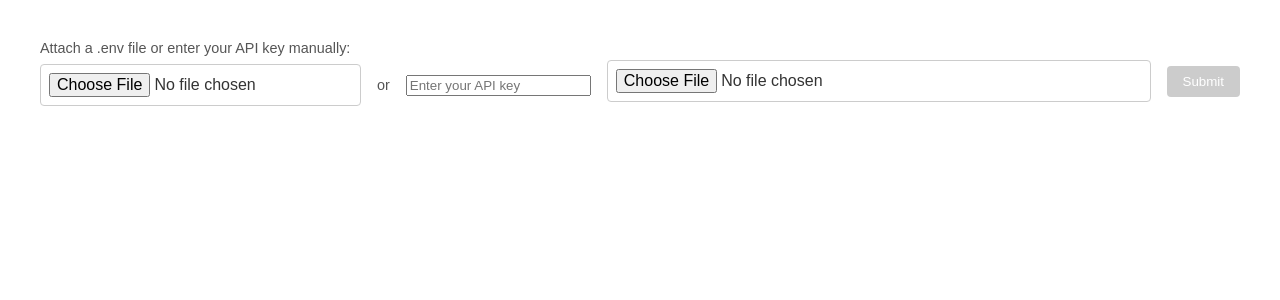
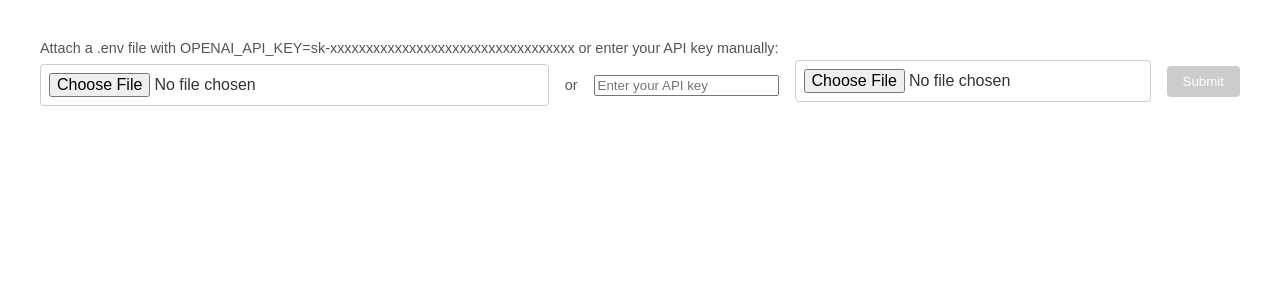
Before and after one commit to mayankpm/ottowatt, a Next.js app in the folder frontend/: page / in a window 1280 px wide. Shown: the top 300 px of the page. Built offline with nearby package versions, Linux system fonts and the light colour scheme.

Commit message:
.env fix

```diff
--- a/frontend/app/page.tsx
+++ b/frontend/app/page.tsx
@@ -14,17 +14,23 @@ export default function Home() {
     reader.onload = (e) => {
       const content = e.target?.result as string;
       const lines = content.split("\n");
-      const apiKeyLine = lines.find((line) => line.startsWith("API_KEY="));
+      const apiKeyLine = lines.find((line) => line.startsWith("OPENAI_API_KEY="));
       if (apiKeyLine) {
         const [, key] = apiKeyLine.split("=");
-        setApiKey(key.trim());
+        if (key) {
+          setApiKey(key.trim());
+        } else {
+          alert("OPENAI_API_KEY value is missing in the .env file");
+          setEnvFile(null);
+        }
       } else {
-        alert("No valid API_KEY found in the .env file");
+        alert("No valid OPENAI_API_KEY found in the .env file");
         setEnvFile(null);
       }
     };
     reader.readAsText(file);
   };
+
 
   const handleSubmit = async (e: React.FormEvent) => {
     e.preventDefault();
@@ -58,7 +64,8 @@ export default function Home() {
     <main className="main">
       <form onSubmit={handleSubmit} className="form">
         <div className="apiKeyInputContainer">
-          <span>Attach a .env file or enter your API key manually:</span>
+          <span>Attach a .env file with OPENAI_API_KEY=sk-xxxxxxxxxxxxxxxxxxxxxxxxxxxxxxxxxx
+          or enter your API key manually:</span>
           <div className="inputOptions">
             <input
               type="file"
```
